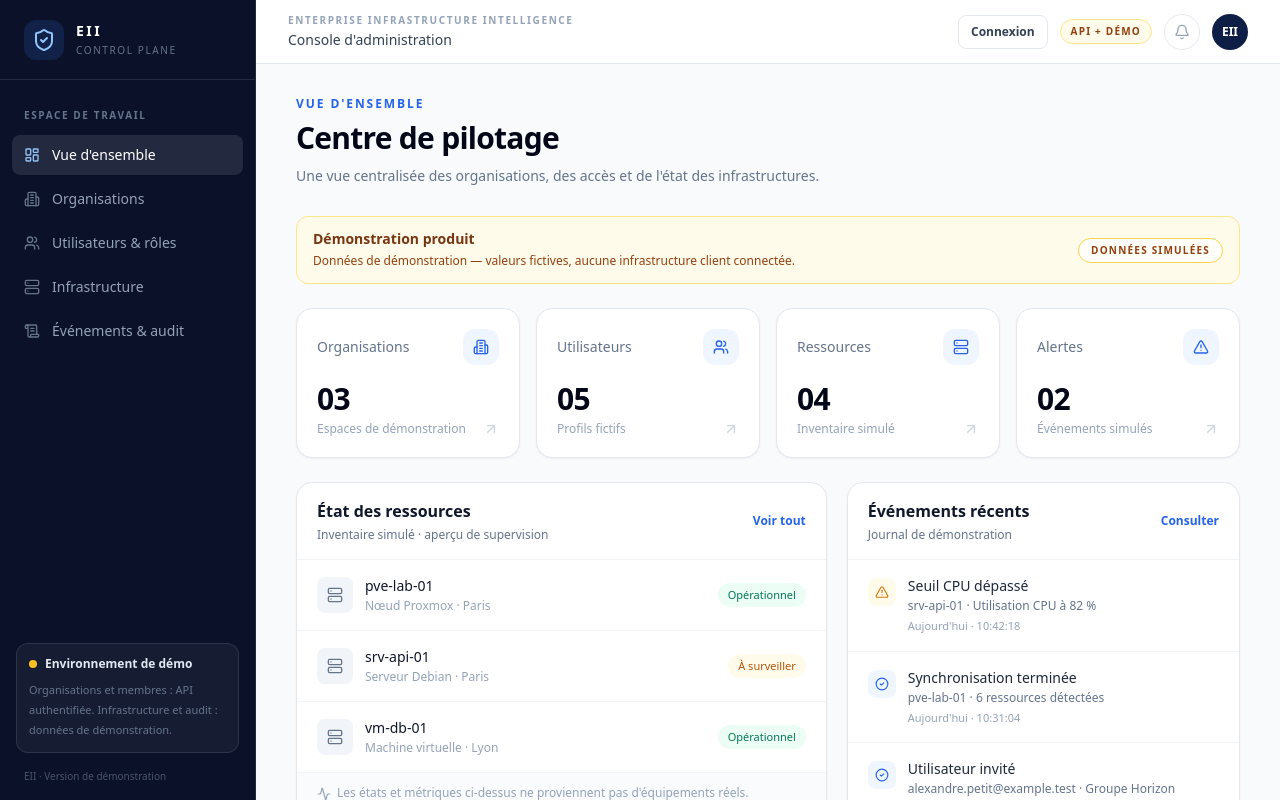
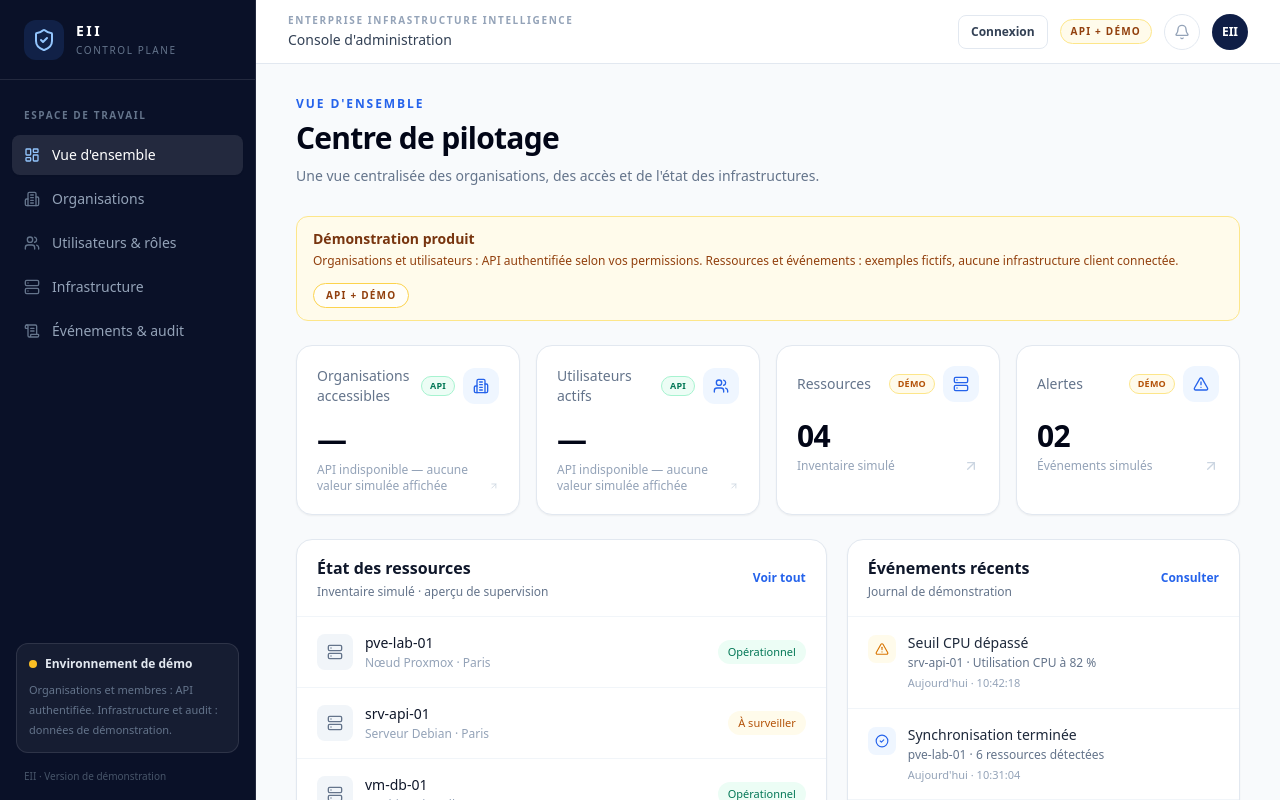
Before and after one commit to BVDMANN/enterprise-infrastructure-intelligence, a Next.js app in the folder apps/web/: page / in a window 1280 px wide. Shown: the top 800 px of the page. Built offline with nearby package versions, Linux system fonts and the light colour scheme; no server answers.

Commit message:
feat(web): connect dashboard organization and member metrics

```diff
--- a/apps/web/app/page.tsx
+++ b/apps/web/app/page.tsx
@@ -1,7 +1,7 @@
 "use client";
 
 import Link from "next/link";
-import { useQuery } from "@tanstack/react-query";
+import { useQueries, useQuery } from "@tanstack/react-query";
 import {
   Activity,
   AlertTriangle,
@@ -17,14 +17,14 @@ import {
 } from "lucide-react";
 import { AppShell } from "@/components/app-shell";
 import { PageHeading } from "@/components/page-heading";
-import { getApiHealth } from "@/lib/api";
 import {
-  demoAssets,
-  demoEvents,
-  demoNotice,
-  demoOrganizations,
-  demoUsers,
-} from "@/lib/demo-data";
+  ApiError,
+  getApiHealth,
+  getOrganizationMembers,
+  getOrganizations,
+} from "@/lib/api";
+import { countUniqueMembers, formatApiMetric } from "@/lib/dashboard-metrics";
+import { demoAssets, demoEvents } from "@/lib/demo-data";
 
 export default function DashboardPage() {
   const {
@@ -40,20 +40,71 @@ export default function DashboardPage() {
     refetchInterval: 30_000,
   });
 
+  const organizations = useQuery({
+    queryKey: ["organizations"],
+    queryFn: getOrganizations,
+    retry: false,
+    staleTime: 30_000,
+  });
+
+  const memberQueries = useQueries({
+    queries: (organizations.data ?? []).map((organization) => ({
+      queryKey: ["organization-members", organization.id],
+      queryFn: () => getOrganizationMembers(organization.id),
+      retry: false,
+      staleTime: 30_000,
+    })),
+  });
+
+  const organizationErrorStatus =
+    organizations.error instanceof ApiError ? organizations.error.status : undefined;
+  const organizationMetric = formatApiMetric({
+    loading: organizations.isLoading,
+    errorStatus: organizations.isError ? organizationErrorStatus ?? 0 : undefined,
+    count: organizations.data?.length ?? 0,
+    detail: "Organisations accessibles · API authentifiée",
+  });
+
+  const failedMemberQuery = memberQueries.find((query) => query.isError);
+  const memberQueryError = failedMemberQuery?.error;
+  const memberQueryErrorStatus =
+    memberQueryError instanceof ApiError ? memberQueryError.status : undefined;
+  const memberMetric = formatApiMetric({
+    loading: organizations.isLoading || memberQueries.some((query) => query.isLoading),
+    errorStatus: organizations.isError
+      ? organizationErrorStatus ?? 0
+      : failedMemberQuery
+        ? memberQueryErrorStatus ?? 0
+        : undefined,
+    count: countUniqueMembers(memberQueries.flatMap((query) => query.data ?? [])),
+    detail: "Utilisateurs actifs uniques · API authentifiée",
+  });
+
+  const isDashboardFetching =
+    isFetching || organizations.isFetching || memberQueries.some((query) => query.isFetching);
+
+  const refreshDashboard = async () => {
+    await Promise.all([
+      refetch(),
+      organizations.refetch(),
+      ...memberQueries.map((query) => query.refetch()),
+    ]);
+  };
+
   const metrics = [
     {
-      label: "Organisations",
-      value: demoOrganizations.length.toString().padStart(2, "0"),
-      detail: "Espaces de démonstration",
+      label: "Organisations accessibles",
+      ...organizationMetric,
       href: "/organisations",
       icon: Building2,
+      source: "API",
     },
     {
-      label: "Utilisateurs",
-      value: demoUsers.length.toString().padStart(2, "0"),
-      detail: "Profils fictifs",
+      label: "Utilisateurs actifs",
+      ...memberMetric,
       href: "/users",
       icon: Users,
+      source: "API",
     },
     {
       label: "Ressources",
@@ -61,6 +112,7 @@ export default function DashboardPage() {
       detail: "Inventaire simulé",
       href: "/infrastructure",
       icon: Server,
+      source: "DÉMO",
     },
     {
       label: "Alertes",
@@ -71,6 +123,7 @@ export default function DashboardPage() {
       detail: "Événements simulés",
       href: "/audit",
       icon: AlertTriangle,
+      source: "DÉMO",
     },
   ];
 
@@ -96,26 +149,41 @@ export default function DashboardPage() {
             Démonstration produit
           </p>
           <p className="mt-0.5 text-xs leading-5 text-amber-800">
-            {demoNotice}
+            Organisations et utilisateurs : API authentifiée selon vos permissions.
+            Ressources et événements : exemples fictifs, aucune infrastructure client connectée.
           </p>
         </div>
         <span className="rounded-full border border-amber-300 bg-white/70 px-3 py-1 text-[10px] font-bold tracking-[0.12em] text-amber-800">
-          DONNÉES SIMULÉES
+          API + DÉMO
         </span>
       </div>
 
-      <section aria-label="Indicateurs de démonstration" className="grid gap-4 sm:grid-cols-2 xl:grid-cols-4">
-        {metrics.map(({ label, value, detail, href, icon: Icon }) => (
+      <section
+        aria-label="Indicateurs API et démonstration"
+        className="grid gap-4 sm:grid-cols-2 xl:grid-cols-4"
+      >
+        {metrics.map(({ label, value, detail, href, icon: Icon, source }) => (
           <Link
             key={label}
             href={href}
             className="group rounded-2xl border border-slate-200 bg-white p-5 shadow-sm transition hover:-translate-y-0.5 hover:border-blue-200 hover:shadow-md"
           >
-            <div className="flex items-center justify-between">
+            <div className="flex items-center justify-between gap-2">
               <span className="text-sm font-medium text-slate-500">{label}</span>
-              <span className="flex h-9 w-9 items-center justify-center rounded-xl bg-blue-50 text-accent">
-                <Icon aria-hidden="true" className="h-4 w-4" />
-              </span>
+              <div className="flex items-center gap-2">
+                <span
+                  className={`rounded-full border px-2 py-0.5 text-[9px] font-bold tracking-wide ${
+                    source === "API"
+                      ? "border-emerald-200 bg-emerald-50 text-emerald-700"
+                      : "border-amber-200 bg-amber-50 text-amber-700"
+                  }`}
+                >
+                  {source}
+                </span>
+                <span className="flex h-9 w-9 items-center justify-center rounded-xl bg-blue-50 text-accent">
+                  <Icon aria-hidden="true" className="h-4 w-4" />
+                </span>
+              </div>
             </div>
             <div className="mt-4 flex items-end justify-between">
               <div>
@@ -254,26 +322,26 @@ export default function DashboardPage() {
                 {health?.api_version ? ` · Version ${health.api_version}` : ""}
               </p>
               <p className="mt-1 text-xs text-slate-400">
-                Seul cet indicateur interroge actuellement l&apos;API réelle.
+                Healthcheck, organisations et membres : API réelle. Ressources et événements : démonstration.
               </p>
             </div>
           </div>
           <button
             type="button"
-            onClick={() => void refetch()}
-            disabled={isFetching}
+            onClick={() => void refreshDashboard()}
+            disabled={isDashboardFetching}
             className="inline-flex items-center gap-2 rounded-lg border border-slate-200 px-3 py-2 text-xs font-semibold text-slate-600 transition hover:bg-slate-50 disabled:cursor-not-allowed disabled:opacity-50"
           >
             <RefreshCw
               aria-hidden="true"
-              className={`h-3.5 w-3.5 ${isFetching ? "animate-spin" : ""}`}
+              className={`h-3.5 w-3.5 ${isDashboardFetching ? "animate-spin" : ""}`}
             />
             Actualiser
           </button>
         </div>
         <div className="mt-4 flex items-center gap-2 border-t border-slate-100 pt-4 text-xs text-slate-400">
           <Clock3 aria-hidden="true" className="h-3.5 w-3.5" />
-          Vérification automatique toutes les 30 secondes
+          Healthcheck actualisé automatiquement toutes les 30 secondes.
         </div>
       </section>
     </AppShell>
```
